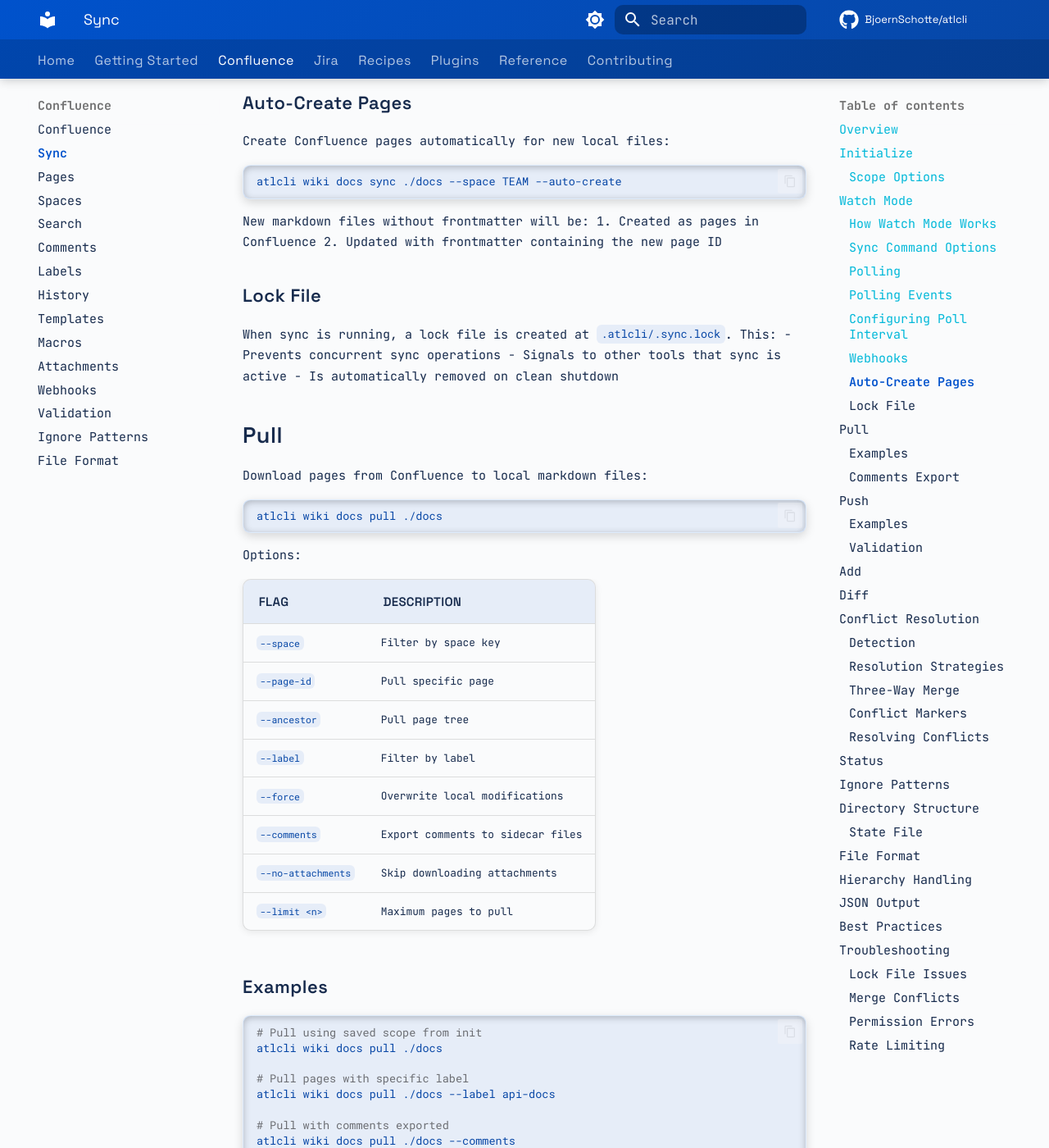
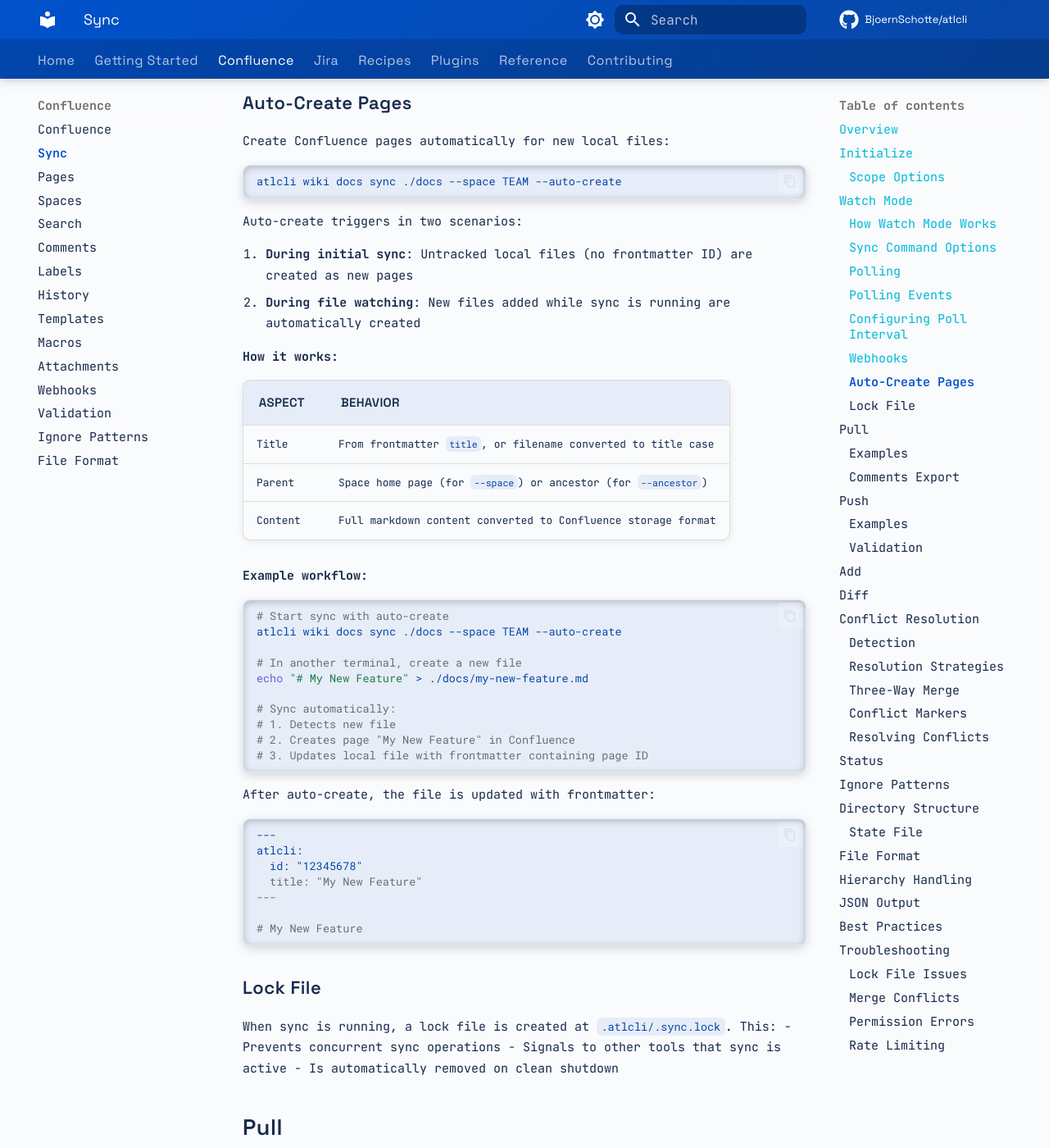
Before and after one commit to BjoernSchotte/atlcli, an MkDocs documentation site: the page built from docs/confluence/sync.md, in a window 1280 px wide and 1400 px high, scrolled down 5370 px. Shown: the whole window at 82% size. Built offline with MkDocs 1.6.1 and Material for MkDocs 9.7.7, drawn with Linux system fonts in a browser that asks for light colours; comment, search, counter and statistics services are not loaded; some of the changed text lies outside the part shown.

Commit message:
docs(sync): expand auto-create documentation and fix frontmatter format
- Document auto-create behavior during initial sync and file watching
- Add table explaining title, parent, and content handling
- Show example workflow with terminal commands
- Update frontmatter format to show correct atlcli: namespace
- Add frontmatter fields table
- Update directory structure to show cache/ instead of base/

Co-Authored-By: Claude Opus 4.5 <noreply@anthropic.com>

````diff
--- a/docs/confluence/sync.md
+++ b/docs/confluence/sync.md
@@ -189,9 +189,45 @@ Create Confluence pages automatically for new local files:
 atlcli wiki docs sync ./docs --space TEAM --auto-create
 ```
 
-New markdown files without frontmatter will be:
-1. Created as pages in Confluence
-2. Updated with frontmatter containing the new page ID
+Auto-create triggers in two scenarios:
+
+1. **During initial sync**: Untracked local files (no frontmatter ID) are created as new pages
+2. **During file watching**: New files added while sync is running are automatically created
+
+**How it works:**
+
+| Aspect | Behavior |
+|--------|----------|
+| Title | From frontmatter `title`, or filename converted to title case |
+| Parent | Space home page (for `--space`) or ancestor (for `--ancestor`) |
+| Content | Full markdown content converted to Confluence storage format |
+
+**Example workflow:**
+
+```bash
+# Start sync with auto-create
+atlcli wiki docs sync ./docs --space TEAM --auto-create
+
+# In another terminal, create a new file
+echo "# My New Feature" > ./docs/my-new-feature.md
+
+# Sync automatically:
+# 1. Detects new file
+# 2. Creates page "My New Feature" in Confluence
+# 3. Updates local file with frontmatter containing page ID
+```
+
+After auto-create, the file is updated with frontmatter:
+
+```markdown
+---
+atlcli:
+  id: "12345678"
+  title: "My New Feature"
+---
+
+# My New Feature
+```
 
 ### Lock File
 
@@ -537,18 +572,26 @@ docs/
 
 ## File Format
 
-Local files use YAML frontmatter:
+Local files use YAML frontmatter with the `atlcli` namespace:
 
 ```markdown
 ---
-id: "12345"
-title: "API Reference"
+atlcli:
+  id: "12345"
+  title: "API Reference"
 ---
 
 # API Reference
 
 Content here...
 ```
+
+The frontmatter fields:
+
+| Field | Required | Description |
+|-------|----------|-------------|
+| `id` | Yes | Confluence page ID (set automatically on pull/create) |
+| `title` | No | Page title override (defaults to first H1 heading) |
 
 See [File Format](file-format.md) for details.
 
````
Also changed, not shown: other parts of docs/confluence/sync.md (+2 -3 lines).
